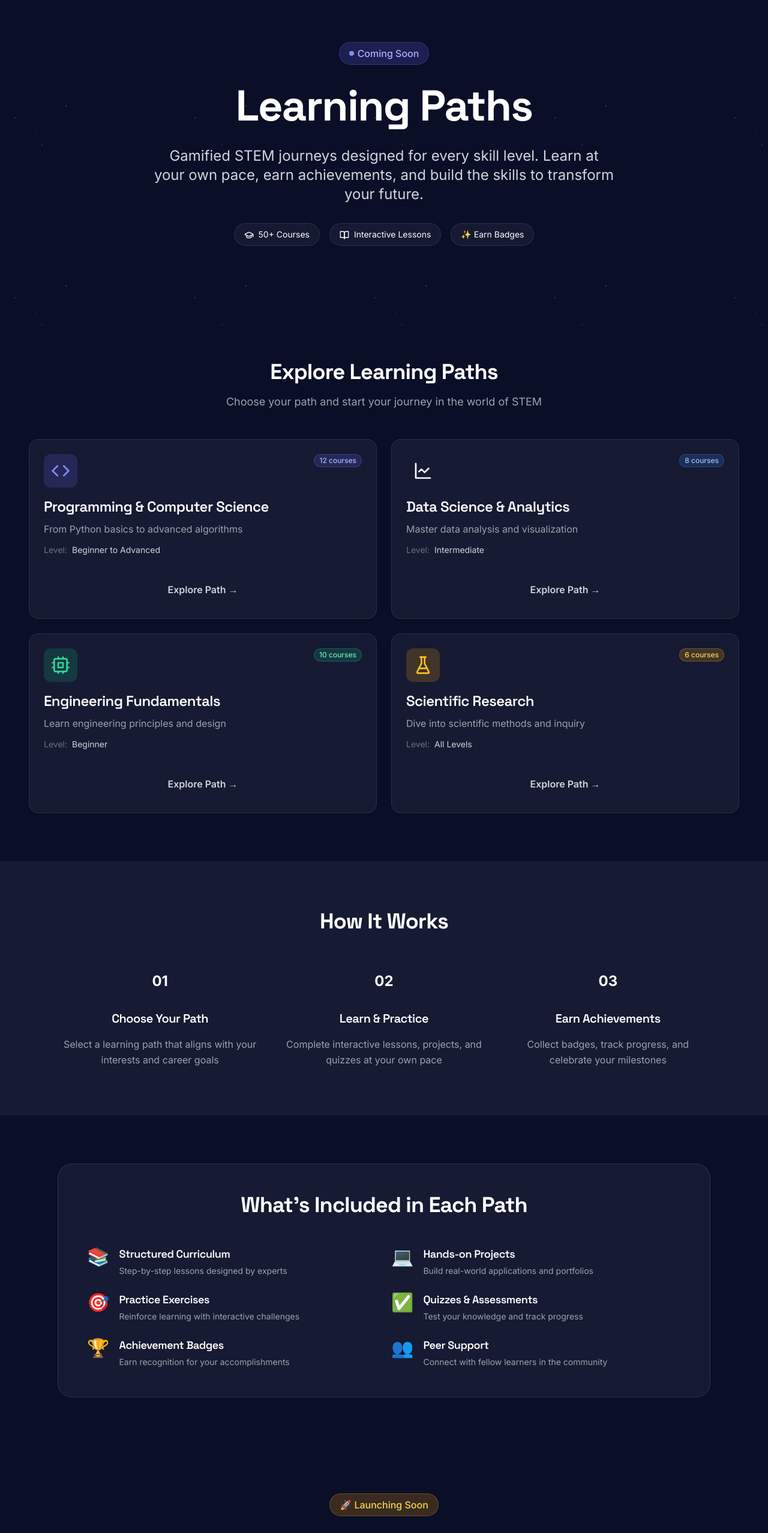
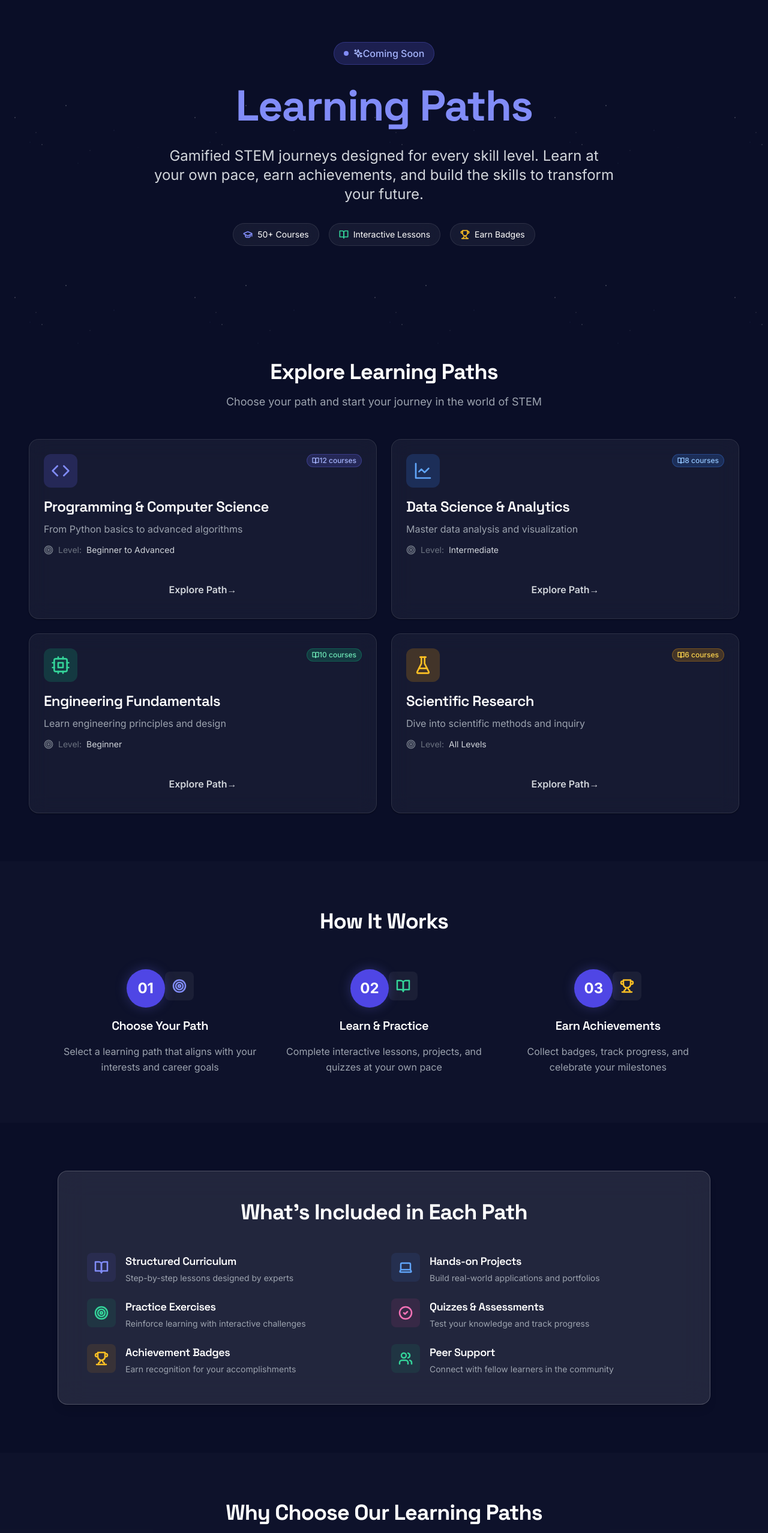
Before and after one commit to itsmepraks/womeninstem, a Next.js app: page /learning in a window 1280 px wide. Shown: the part 120-2676 px from the top of the page at 60% size. Built offline with nearby package versions, Linux system fonts and the light colour scheme; no server answers.

Commit message:
refactor: remove gradient text and replace emojis with Lucide icons on learning page

```diff
--- a/app/learning/page.tsx
+++ b/app/learning/page.tsx
@@ -1,5 +1,20 @@
 import { Container, Card, Button, Badge } from '@/components/ui';
-import { BookOpen, Code, Cpu, FlaskConical, GraduationCap, LineChart } from 'lucide-react';
+import {
+  BookOpen,
+  Code,
+  Cpu,
+  FlaskConical,
+  GraduationCap,
+  LineChart,
+  Sparkles,
+  CheckCircle2,
+  Users,
+  Target,
+  Trophy,
+  Laptop,
+  FileText,
+  Rocket
+} from 'lucide-react';
 import { cn } from '@/lib/utils';
 import type { BadgeProps } from '@/components/ui/Badge';
 
@@ -14,7 +29,7 @@ type BadgeVariant = NonNullable<BadgeProps['variant']>;
 export default function LearningPage() {
   const learningPaths = [
     {
-      icon: <Code className="w-8 h-8" />,
+      icon: <Code className="w-8 h-8" strokeWidth={2} />,
       title: 'Programming & Computer Science',
       description: 'From Python basics to advanced algorithms',
       level: 'Beginner to Advanced',
@@ -22,7 +37,7 @@ export default function LearningPage() {
       color: 'nebula' as BadgeVariant,
     },
     {
-      icon: <LineChart className="w-8 h-8" />,
+      icon: <LineChart className="w-8 h-8" strokeWidth={2} />,
       title: 'Data Science & Analytics',
       description: 'Master data analysis and visualization',
       level: 'Intermediate',
@@ -30,7 +45,7 @@ export default function LearningPage() {
       color: 'cosmic' as BadgeVariant,
     },
     {
-      icon: <Cpu className="w-8 h-8" />,
+      icon: <Cpu className="w-8 h-8" strokeWidth={2} />,
       title: 'Engineering Fundamentals',
       description: 'Learn engineering principles and design',
       level: 'Beginner',
@@ -38,7 +53,7 @@ export default function LearningPage() {
       color: 'aurora' as BadgeVariant,
     },
     {
-      icon: <FlaskConical className="w-8 h-8" />,
+      icon: <FlaskConical className="w-8 h-8" strokeWidth={2} />,
       title: 'Scientific Research',
       description: 'Dive into scientific methods and inquiry',
       level: 'All Levels',
@@ -54,13 +69,14 @@ export default function LearningPage() {
         <Container size="lg">
           <div className="text-center space-y-8">
             <div className="flex justify-center">
-              <Badge variant="nebula" size="lg" dot>
+              <Badge variant="nebula" size="lg" dot className="inline-flex items-center gap-2">
+                <Sparkles className="w-4 h-4" strokeWidth={2.5} />
                 Coming Soon
               </Badge>
             </div>
 
-            <h1 className="font-display text-5xl md:text-7xl font-bold">
-              <span className="gradient-text bg-gradient-nebula">Learning Paths</span>
+            <h1 className="font-display text-5xl md:text-7xl font-bold tracking-tight">
+              <span className="text-nebula-400">Learning Paths</span>
             </h1>
 
             <p className="text-xl md:text-2xl text-gray-300 max-w-3xl mx-auto leading-relaxed">
@@ -69,16 +85,17 @@ export default function LearningPage() {
             </p>
 
             <div className="flex flex-wrap gap-4 justify-center text-sm">
-              <span className="glass px-4 py-2 rounded-full">
-                <GraduationCap className="w-4 h-4 inline mr-2" />
+              <span className="glass px-4 py-2 rounded-full inline-flex items-center gap-2 hover:bg-white/10 transition-elegant">
+                <GraduationCap className="w-4 h-4 text-nebula-400" strokeWidth={2.5} />
                 50+ Courses
               </span>
-              <span className="glass px-4 py-2 rounded-full">
-                <BookOpen className="w-4 h-4 inline mr-2" />
+              <span className="glass px-4 py-2 rounded-full inline-flex items-center gap-2 hover:bg-white/10 transition-elegant">
+                <BookOpen className="w-4 h-4 text-aurora-400" strokeWidth={2.5} />
                 Interactive Lessons
               </span>
-              <span className="glass px-4 py-2 rounded-full">
-                ✨ Earn Badges
+              <span className="glass px-4 py-2 rounded-full inline-flex items-center gap-2 hover:bg-white/10 transition-elegant">
+                <Trophy className="w-4 h-4 text-stardust-400" strokeWidth={2.5} />
+                Earn Badges
               </span>
             </div>
           </div>
@@ -89,7 +106,7 @@ export default function LearningPage() {
       <section className="py-20 px-4">
         <Container size="xl">
           <div className="text-center mb-12">
-            <h2 className="font-display text-3xl md:text-4xl font-bold mb-4">
+            <h2 className="font-display text-3xl md:text-4xl font-bold mb-4 text-white">
               Explore Learning Paths
             </h2>
             <p className="text-gray-400 text-lg max-w-2xl mx-auto">
@@ -103,36 +120,39 @@ export default function LearningPage() {
                 <div className="space-y-4">
                   <div className="flex items-start justify-between">
                     <div className={cn(
-                      'p-3 rounded-xl group-hover:scale-110 transition-transform',
+                      'p-3 rounded-xl group-hover:scale-110 transition-transform-elegant',
                       {
                         'bg-nebula-500/20 text-nebula-400': path.color === 'nebula',
                         'bg-aurora-500/20 text-aurora-400': path.color === 'aurora',
-                        'bg-cosmic-500/20 text-cosmic-400': path.color === 'cosmic',
+                        'bg-cosmic-blue-500/20 text-cosmic-blue-400': path.color === 'cosmic',
                         'bg-stardust-500/20 text-stardust-400': path.color === 'stardust',
                         'bg-supernova-500/20 text-supernova-400': path.color === 'supernova',
                       }
                     )}>
                       {path.icon}
                     </div>
-                    <Badge variant={path.color} size="sm">
+                    <Badge variant={path.color} size="sm" className="inline-flex items-center gap-1">
+                      <BookOpen className="w-3 h-3" strokeWidth={2.5} />
                       {path.courses} courses
                     </Badge>
                   </div>
 
                   <div>
-                    <h3 className="font-display text-2xl font-semibold mb-2">
+                    <h3 className="font-display text-2xl font-semibold mb-2 text-white">
                       {path.title}
                     </h3>
                     <p className="text-gray-400 mb-3">{path.description}</p>
                     <div className="flex items-center gap-2 text-sm">
+                      <Target className="w-4 h-4 text-gray-500" strokeWidth={2.5} />
                       <span className="text-gray-500">Level:</span>
                       <span className="text-gray-300">{path.level}</span>
                     </div>
                   </div>
 
                   <div className="pt-4">
-                    <Button variant="ghost" className="w-full">
-                      Explore Path →
+                    <Button variant="ghost" className="w-full inline-flex items-center justify-center gap-2">
+                      <span>Explore Path</span>
+                      <span>→</span>
                     </Button>
                   </div>
                 </div>
@@ -143,10 +163,10 @@ export default function LearningPage() {
       </section>
 
       {/* Features */}
-      <section className="py-20 px-4 bg-white/5">
+      <section className="py-20 px-4 bg-white/[0.02]">
         <Container size="lg">
           <div className="text-center mb-12">
-            <h2 className="font-display text-3xl md:text-4xl font-bold mb-4">
+            <h2 className="font-display text-3xl md:text-4xl font-bold mb-4 text-white">
               How It Works
             </h2>
           </div>
@@ -155,25 +175,34 @@ export default function LearningPage() {
             {[
               {
                 step: '01',
+                icon: <Target className="w-6 h-6" strokeWidth={2.5} />,
                 title: 'Choose Your Path',
                 description: 'Select a learning path that aligns with your interests and career goals',
+                color: 'text-nebula-400',
               },
               {
                 step: '02',
+                icon: <BookOpen className="w-6 h-6" strokeWidth={2.5} />,
                 title: 'Learn & Practice',
                 description: 'Complete interactive lessons, projects, and quizzes at your own pace',
+                color: 'text-aurora-400',
               },
               {
                 step: '03',
+                icon: <Trophy className="w-6 h-6" strokeWidth={2.5} />,
                 title: 'Earn Achievements',
                 description: 'Collect badges, track progress, and celebrate your milestones',
+                color: 'text-stardust-400',
               },
             ].map((item, index) => (
               <div key={index} className="text-center space-y-4">
-                <div className="inline-flex items-center justify-center w-16 h-16 rounded-full bg-gradient-nebula text-2xl font-bold">
+                <div className="inline-flex items-center justify-center w-16 h-16 rounded-full bg-nebula-600 text-2xl font-bold text-white shadow-glow-nebula">
                   {item.step}
                 </div>
-                <h3 className="font-display text-xl font-semibold">{item.title}</h3>
+                <div className={cn('inline-flex p-3 rounded-lg bg-white/5', item.color)}>
+                  {item.icon}
+                </div>
+                <h3 className="font-display text-xl font-semibold text-white">{item.title}</h3>
                 <p className="text-gray-400">{item.description}</p>
               </div>
             ))}
@@ -184,24 +213,62 @@ export default function LearningPage() {
       {/* What's Included */}
       <section className="py-20 px-4">
         <Container size="lg">
-          <div className="glass rounded-3xl p-8 md:p-12">
-            <h2 className="font-display text-3xl md:text-4xl font-bold text-center mb-12">
+          <div className="glass-strong rounded-premium p-8 md:p-12 shadow-elegant-lg">
+            <h2 className="font-display text-3xl md:text-4xl font-bold text-center mb-12 text-white">
               What&apos;s Included in Each Path
             </h2>
 
             <div className="grid md:grid-cols-2 gap-6">
               {[
-                { icon: '📚', title: 'Structured Curriculum', desc: 'Step-by-step lessons designed by experts' },
-                { icon: '💻', title: 'Hands-on Projects', desc: 'Build real-world applications and portfolios' },
-                { icon: '🎯', title: 'Practice Exercises', desc: 'Reinforce learning with interactive challenges' },
-                { icon: '✅', title: 'Quizzes & Assessments', desc: 'Test your knowledge and track progress' },
-                { icon: '🏆', title: 'Achievement Badges', desc: 'Earn recognition for your accomplishments' },
-                { icon: '👥', title: 'Peer Support', desc: 'Connect with fellow learners in the community' },
+                {
+                  icon: <BookOpen className="w-6 h-6" strokeWidth={2.5} />,
+                  title: 'Structured Curriculum',
+                  desc: 'Step-by-step lessons designed by experts',
+                  color: 'text-nebula-400',
+                  bgColor: 'bg-nebula-500/10'
+                },
+                {
+                  icon: <Laptop className="w-6 h-6" strokeWidth={2.5} />,
+                  title: 'Hands-on Projects',
+                  desc: 'Build real-world applications and portfolios',
+                  color: 'text-cosmic-blue-400',
+                  bgColor: 'bg-cosmic-blue-500/10'
+                },
+                {
+                  icon: <Target className="w-6 h-6" strokeWidth={2.5} />,
+                  title: 'Practice Exercises',
+                  desc: 'Reinforce learning with interactive challenges',
+                  color: 'text-aurora-400',
+                  bgColor: 'bg-aurora-500/10'
+                },
+                {
+                  icon: <CheckCircle2 className="w-6 h-6" strokeWidth={2.5} />,
+                  title: 'Quizzes & Assessments',
+                  desc: 'Test your knowledge and track progress',
+                  color: 'text-supernova-400',
+                  bgColor: 'bg-supernova-500/10'
+                },
+                {
+                  icon: <Trophy className="w-6 h-6" strokeWidth={2.5} />,
+                  title: 'Achievement Badges',
+                  desc: 'Earn recognition for your accomplishments',
+                  color: 'text-stardust-400',
+                  bgColor: 'bg-stardust-500/10'
+                },
+                {
+                  icon: <Users className="w-6 h-6" strokeWidth={2.5} />,
+                  title: 'Peer Support',
+                  desc: 'Connect with fellow learners in the community',
+                  color: 'text-aurora-400',
+                  bgColor: 'bg-aurora-500/10'
+                },
               ].map((item, index) => (
-                <div key={index} className="flex gap-4">
-                  <div className="text-3xl">{item.icon}</div>
+                <div key={index} className="flex gap-4 group">
+                  <div className={cn('flex-shrink-0 w-12 h-12 rounded-lg flex items-center justify-center group-hover:scale-110 transition-transform-elegant', item.color, item.bgColor)}>
+                    {item.icon}
+                  </div>
                   <div>
-                    <h3 className="font-semibold text-lg mb-1">{item.title}</h3>
+                    <h3 className="font-semibold text-lg mb-1 text-white">{item.title}</h3>
                     <p className="text-gray-400 text-sm">{item.desc}</p>
                   </div>
                 </div>
@@ -211,14 +278,71 @@ export default function LearningPage() {
         </Container>
       </section>
 
+      {/* Learning Benefits */}
+      <section className="py-20 px-4 bg-white/[0.02]">
+        <Container size="lg">
+          <div className="text-center mb-12">
+            <h2 className="font-display text-3xl md:text-4xl font-bold mb-4 text-white">
+              Why Choose Our Learning Paths
+            </h2>
+            <p className="text-gray-400 text-lg max-w-2xl mx-auto">
+              Experience a modern approach to STEM education
+            </p>
+          </div>
+
+          <div className="grid md:grid-cols-3 gap-6">
+            {[
+              {
+                icon: <Sparkles className="w-8 h-8" strokeWidth={2} />,
+                title: 'Self-Paced Learning',
+                description: 'Learn on your schedule, at your own speed',
+                color: 'nebula',
+              },
+              {
+                icon: <Users className="w-8 h-8" strokeWidth={2} />,
+                title: 'Expert Guidance',
+                description: 'Curated content from industry professionals',
+                color: 'aurora',
+              },
+              {
+                icon: <Trophy className="w-8 h-8" strokeWidth={2} />,
+                title: 'Recognition',
+                description: 'Certificates and badges to showcase your skills',
+                color: 'stardust',
+              },
+            ].map((benefit, index) => (
+              <Card key={index} hover className="text-center group">
+                <div className={cn(
+                  'inline-flex p-4 rounded-xl mb-4 group-hover:scale-110 transition-transform-elegant',
+                  {
+                    'bg-nebula-500/20 text-nebula-400': benefit.color === 'nebula',
+                    'bg-aurora-500/20 text-aurora-400': benefit.color === 'aurora',
+                    'bg-stardust-500/20 text-stardust-400': benefit.color === 'stardust',
+                  }
+                )}>
+                  {benefit.icon}
+                </div>
+                <h3 className="font-display text-xl font-semibold mb-2 text-white">
+                  {benefit.title}
+                </h3>
+                <p className="text-gray-400 text-sm">
+                  {benefit.description}
+                </p>
+              </Card>
+            ))}
+          </div>
+        </Container>
+      </section>
+
       {/* CTA */}
       <section className="py-20 px-4">
         <Container size="md">
           <div className="text-center space-y-6">
-            <Badge variant="stardust" size="lg">
-              🚀 Launching Soon
+            <Badge variant="stardust" size="lg" className="inline-flex items-center gap-2">
+              <Rocket className="w-4 h-4" strokeWidth={2.5} />
+              Launching Soon
             </Badge>
-            <h2 className="font-display text-3xl md:text-4xl font-bold">
+            <h2 className="font-display text-3xl md:text-4xl font-bold text-white">
               Get Ready to Level Up
             </h2>
             <p className="text-gray-400 text-lg">
@@ -228,9 +352,12 @@ export default function LearningPage() {
               <input
                 type="email"
                 placeholder="Enter your email"
-                className="flex-1 px-4 py-3 bg-white/5 border border-white/10 rounded-lg focus:outline-none focus:ring-2 focus:ring-nebula-400"
+                className="flex-1 px-4 py-3 bg-white/5 border border-white/10 rounded-lg text-white placeholder:text-gray-500 focus:outline-none focus:ring-2 focus:ring-nebula-400 focus:border-transparent transition-elegant hover:border-white/20"
               />
-              <Button variant="primary">Notify Me</Button>
+              <Button variant="primary" className="inline-flex items-center gap-2">
+                <Sparkles className="w-4 h-4" strokeWidth={2.5} />
+                Notify Me
+              </Button>
             </div>
           </div>
         </Container>
```
